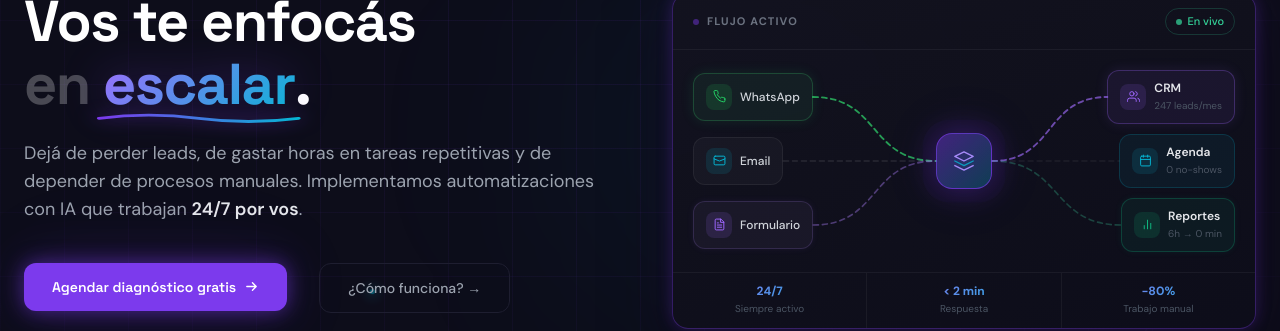
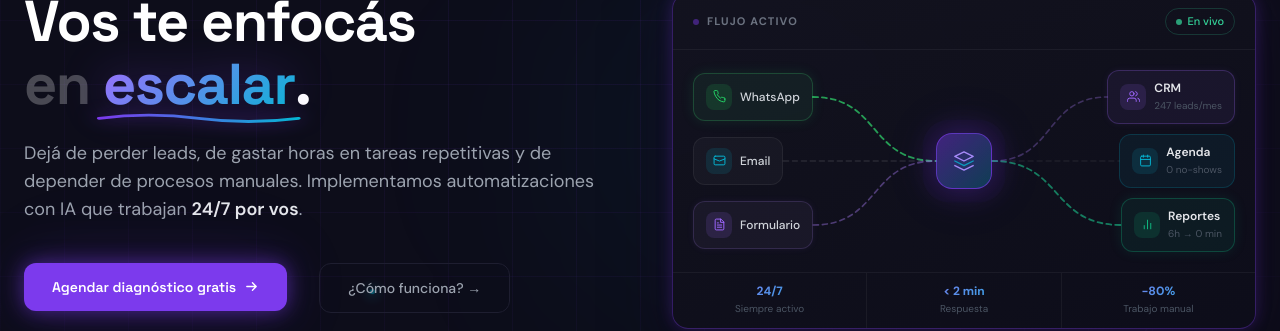
Before and after one commit to sekro0/SimplifAI, a Next.js app: page / in a window 1280 px wide. Shown: the part 300-631 px from the top of the page. Built offline with nearby package versions, Linux system fonts and the light colour scheme.

Commit message:
fix: cross-pair flow connections WhatsApp↔Reportes Formulario↔CRM

```diff
--- a/app/components/Hero.tsx
+++ b/app/components/Hero.tsx
@@ -263,10 +263,11 @@ function AutomationFlow() {
                 )
               })}
               {outputPaths.map(({ d, color }, i) => {
-                const isAuto = !hovered && activeLine === i
+                const pairingMap = [2, 1, 0] // output[0]=CRM↔Formulario, output[1]=Agenda↔Email, output[2]=Reportes↔WhatsApp
+                const pairedInput = pairingMap[i]
+                const isAuto = !hovered && activeLine === pairedInput
                 const isHoverOut = hovered?.side === 'out' && hovered.idx === i
-                // When input is hovered, also highlight output with same index (same row)
-                const isHoverInPair = hovered?.side === 'in' && hovered.idx === i
+                const isHoverInPair = hovered?.side === 'in' && hovered.idx === pairedInput
                 const isHighlighted = isAuto || isHoverOut || isHoverInPair
                 const isDimmed = !!hovered && !isHighlighted
                 return (
@@ -341,9 +342,11 @@ function AutomationFlow() {
 
           {/* Output nodes — col 3 */}
           {outputNodes.map((n, i) => {
-            const isAuto = !hovered && activeLine === i
+            const pairingMap = [2, 1, 0]
+            const pairedInput = pairingMap[i]
+            const isAuto = !hovered && activeLine === pairedInput
             const isHoveredOut = hovered?.side === 'out' && hovered.idx === i
-            const isHoveredInPair = hovered?.side === 'in' && hovered.idx === i
+            const isHoveredInPair = hovered?.side === 'in' && hovered.idx === pairedInput
             const isActive = isAuto || isHoveredOut || isHoveredInPair
             const isDimmed = !!hovered && !isActive
             return (
```
